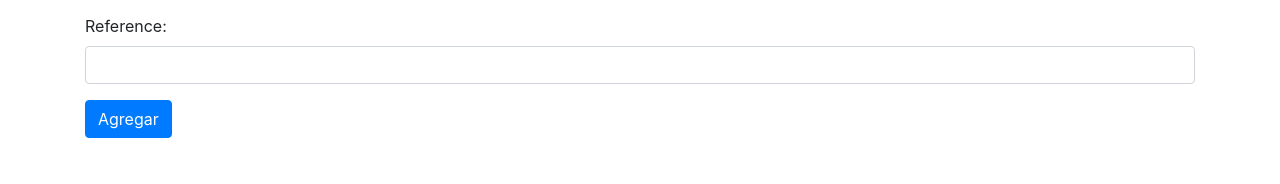
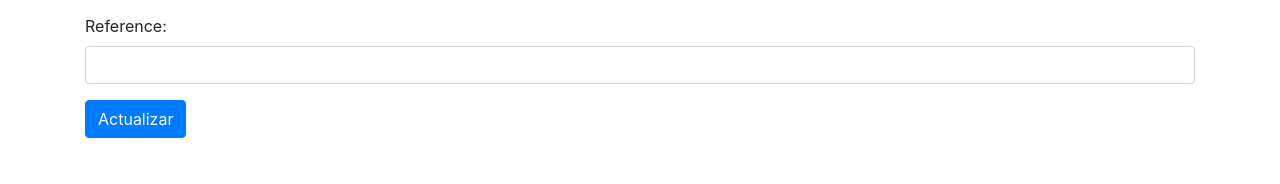
Before and after one commit to luckdeluxe/hardware-store, a Django app: template store/shipping_addresses/templates/shipping_addresses/update.html in a window 1280 px wide. Shown: the part 616-800 px from the top of the page. Run offline with Django 3.2, Linux system fonts and the light colour scheme; the template is opened without the code that fills it: values that come from a table or form of the project are taken from there, others are empty; some libraries are stand-ins or nearby versions.

Commit message:
Update text in button

```diff
--- a/store/shipping_addresses/templates/shipping_addresses/snippets/form.html
+++ b/store/shipping_addresses/templates/shipping_addresses/snippets/form.html
@@ -11,5 +11,5 @@
 
         </div>
     {% endfor%}
-    <button class="btn btn-primary" type="submit">Agregar</button>
+    <button class="btn btn-primary" type="submit">{{message}}</button>
 </form>
```
